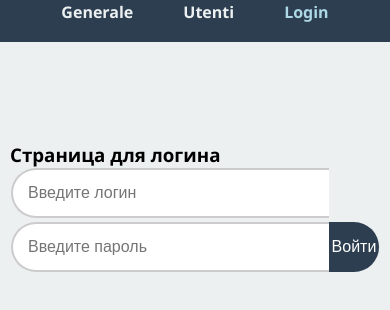
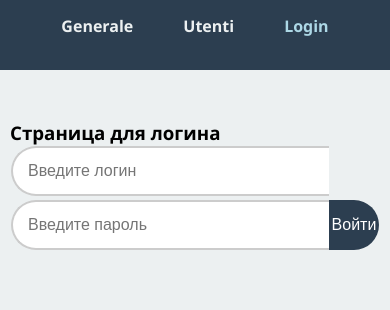
Before and after one commit to Tsitronov/frutti, a React (Create React App) app in the folder client/: page /login in a window 390 px wide. Shown: the top 310 px of the page. Built offline with nearby package versions, Linux system fonts and the light colour scheme.

Commit message:
augNouvo

```diff
--- a/client/src/App.css
+++ b/client/src/App.css
@@ -112,7 +112,7 @@ input,textarea:focus{
   text-align: center;
   top: 0;
   width: 100%;
-  height: 70px;
+  min-height: 70px;
   z-index: 1000;
 }
 
@@ -149,9 +149,16 @@ input,textarea:focus{
   color: lightblue;
 }
 
-.nav-link.logout {
-  color: white;
-}
+  .nav-link.logout {
+    text-decoration: none;
+    color: #ecf0f1;
+    font-weight: bold;
+    padding: 1px 15px;
+    transition: color 0.3s ease, border-bottom 0.3s ease;
+    border-bottom: 3px solid transparent;
+    display: inline-block;
+    cursor: pointer;
+  }
 
 .main-content{
   flex: 1;
@@ -574,6 +581,11 @@ input,textarea:focus{
     z-index: 1;
   }
 
+  .content{
+    position: relative;
+    margin-top: 40px;
+  }
+
   .repartoNome li{
     display: inline;
     padding:0 16px;
--- a/client/src/components/UI/navbar/Navbar.jsx
+++ b/client/src/components/UI/navbar/Navbar.jsx
@@ -35,13 +35,13 @@ const Navbar = () => {
         </li>
 
         {isAuth ? (
-          <li>
-            <NavLink
+
+            <span
               className='nav-link logout '
               onClick={logout}>
               Logout
-            </NavLink>
-          </li>
+            </span>
+
         ) : (
           <li>
             <NavLink
```
